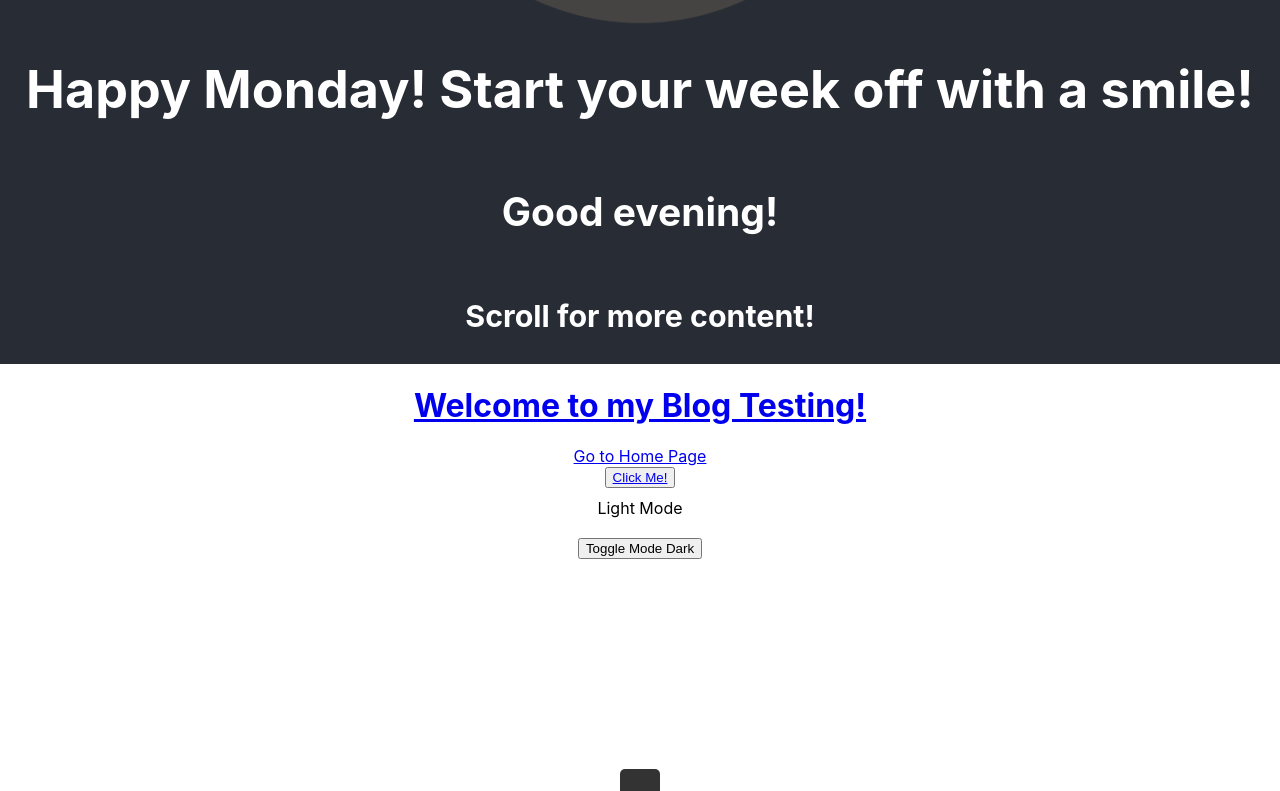
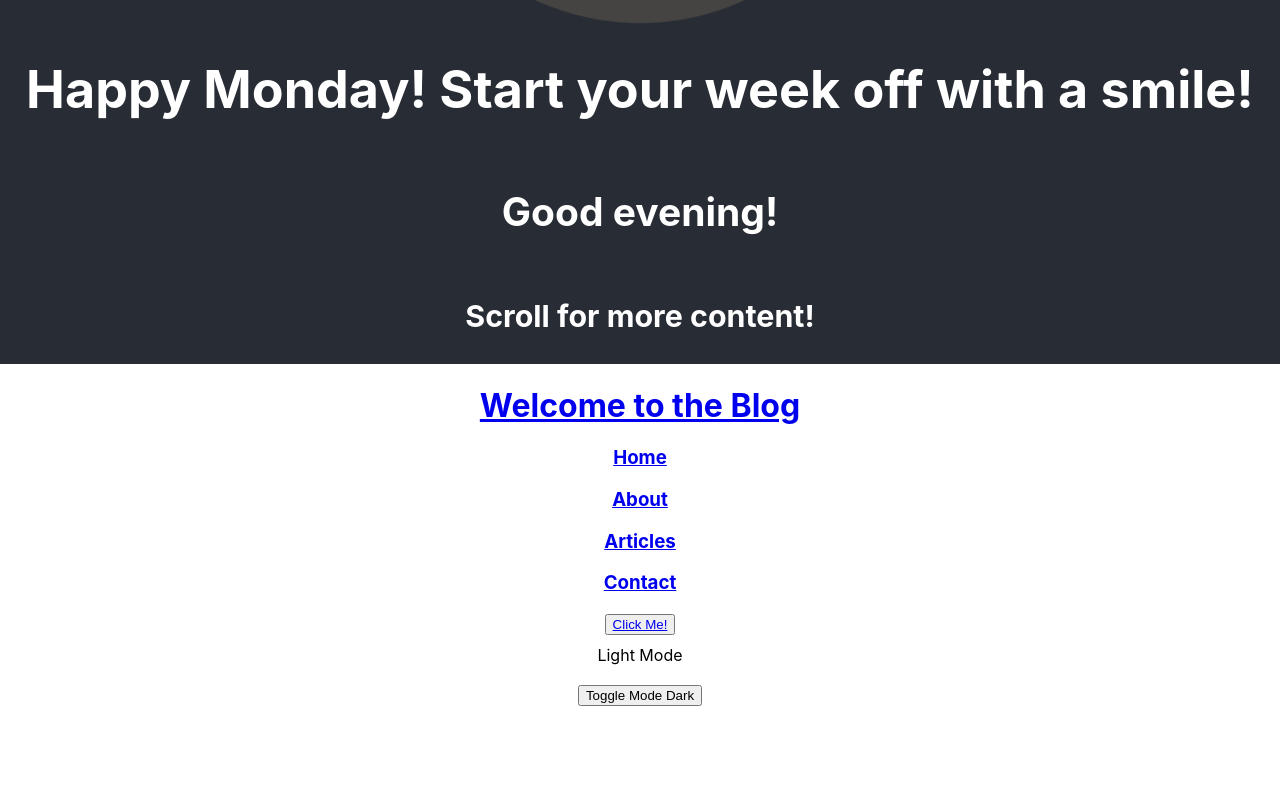
Before and after one commit to karv25-ui/blogTest, a React (Create React App) app in the folder blog-testing/: page / in a window 1280 px wide. Shown: the part 477-1268 px from the top of the page. Built offline with nearby package versions, Linux system fonts and the light colour scheme.

Commit message:
blah blah

```diff
--- a/blog-testing/src/App.js
+++ b/blog-testing/src/App.js
@@ -3,7 +3,7 @@ import './App.css';
 import Btn from './components/Btn';
 import ModeToggler from './ModeToggler';
 import LightSwitch from './LightSwitch';
-import Nav from './components/Nav';
+/*import Nav from './components/Nav';*/
 import { Route, Routes, Link, /*useNavigate*/ } from 'react-router-dom';
 import Home from './components/Home';
 
@@ -48,11 +48,13 @@ function App() {
         <h2>{morning ? "Great Day!" : afternoon ? "Good afternoon!" : evening ? "Good evening!" : "Hello!"}</h2>
         <h3>Scroll for more content!</h3>
       </header>
-         <Link to="/Nav/*"><h1>Welcome to my Blog Testing!</h1></Link>
-         <Link to="/Home">Go to Home Page</Link>
+         <Link to="/"><h1>Welcome to the Blog</h1></Link>
+         {/*<Link to="/Nav/*"><h1>Welcome to my Blog Testing!</h1></Link>*/}
+
         <Routes>
-          <Route path="/Nav/*" element={<Nav />} />
-          <Route path="/Home" element={<Home />} />
+          <Route path="/" element={<Home />} />
+          {/*<Route path="/Nav/*" element={<Nav />} />*/}
+
         </Routes>
         {/*<button onClick={() => navigate('/Nav/*')}>Go to Navigation</button>*/}
       <div>
--- a/blog-testing/src/components/Home.js
+++ b/blog-testing/src/components/Home.js
@@ -1,5 +1,36 @@
+import { Routes, Route, /*NavLink*/ Link } from 'react-router-dom';
+import About from './About';
+import Articles from '../ui/Articles';
+
+
 export default function Home() {
     return (
-        <h1>Welcome to the Home Page!</h1>
+        <>
+        {/*
+        <NavLink to="/Home" className={({ isActive }) => (isActive ? 'active' : '')}>
+          Home
+        </NavLink>
+        <NavLink to="/About" className={({ isActive }) => (isActive ? 'active' : '')}>
+          About
+        </NavLink>
+        <NavLink to="/Articles" className={({ isActive }) => (isActive ? 'active' : '')}>
+          Articles
+        </NavLink>
+        <NavLink to="/Contact" className={({ isActive }) => (isActive ? 'active' : '')}>
+          Contact
+        </NavLink>
+        */}
+        <Link to="/Home"><h3>Home</h3></Link>
+        <Link to="/About"><h3>About</h3></Link>
+        <Link to="/Articles"><h3>Articles</h3></Link>
+        <Link to="/Contact"><h3>Contact</h3></Link>
+
+        <Routes>
+          <Route path="/Home" element={<h1>Welcome to the Home Page!</h1>} />
+          <Route path="/About" element={<About />} />
+          <Route path="/Articles" element={<Articles />} />
+          <Route path="/Contact" element={<h1>Get in touch with us on the Contact page.</h1>} />
+        </Routes>
+        </>
     );
 }
```
